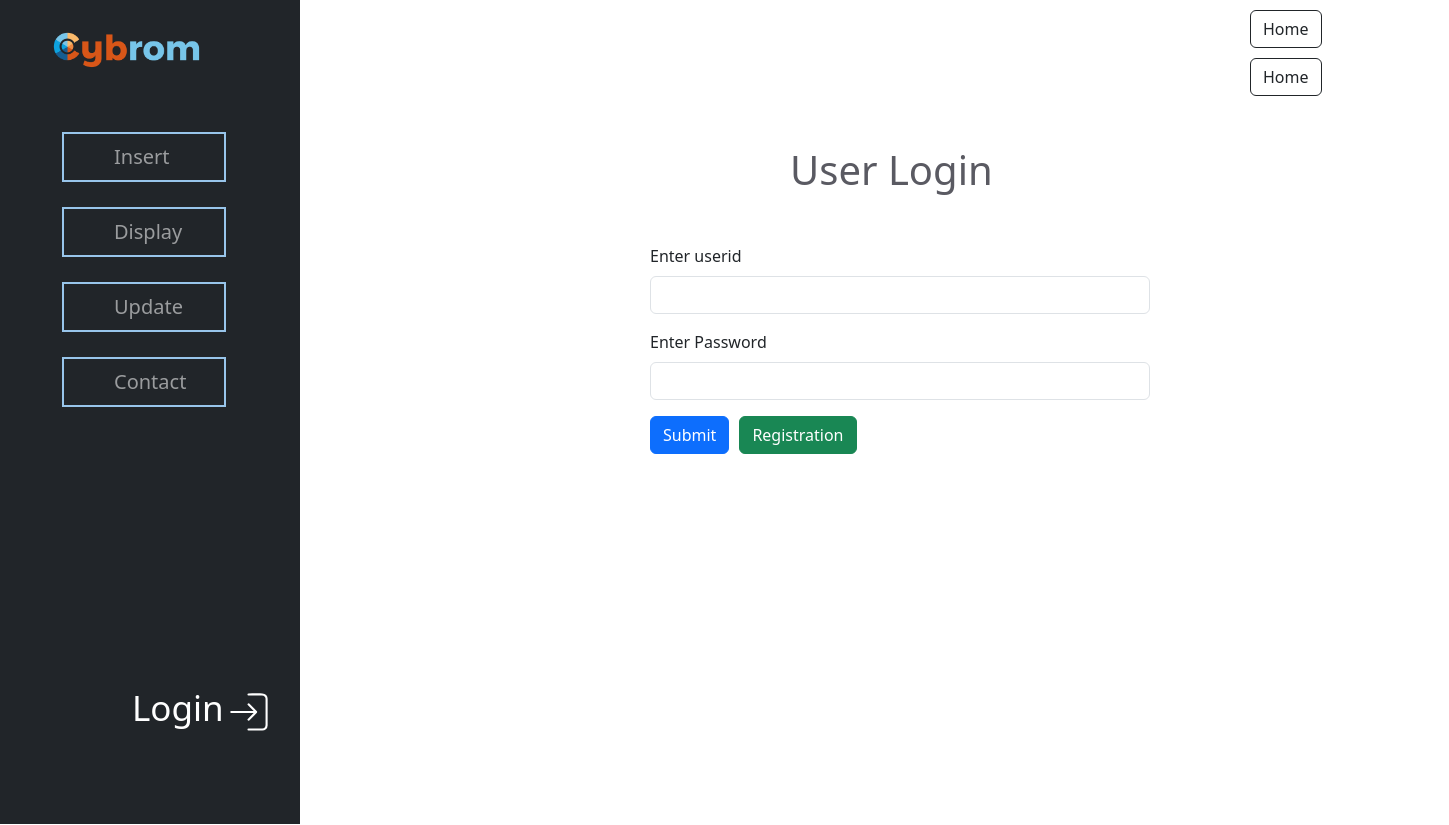
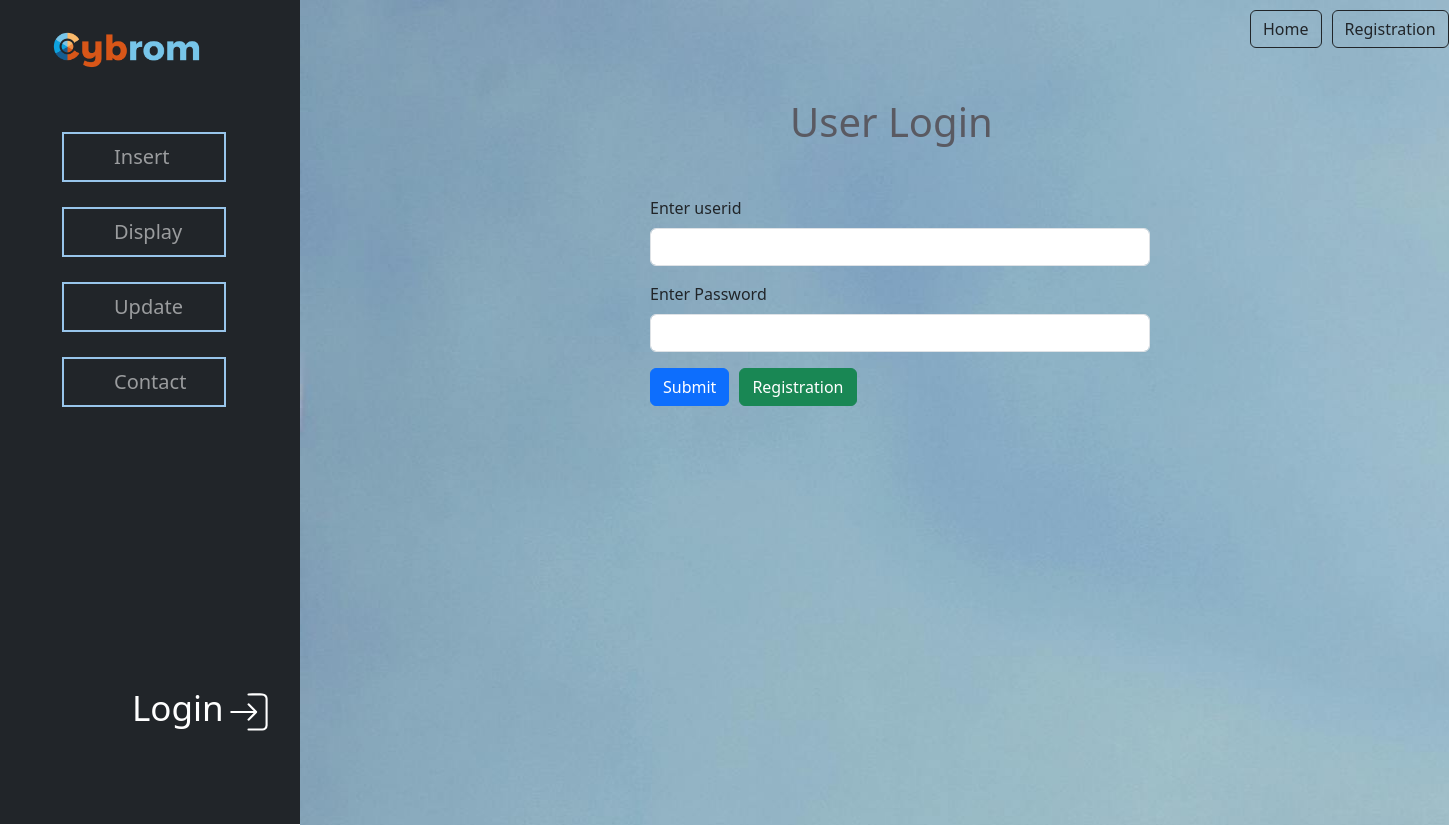
Before and after one commit to rahullokhande123/React.js_Crude, a React (Vite) app: page /login in a window 1280 px wide. Shown: the whole page, 1449 px wide, since content can reach past the window. Built offline with nearby package versions, Linux system fonts and the light colour scheme.

Commit message:
Changes2

```diff
--- a/db/db.json
+++ b/db/db.json
@@ -83,13 +83,6 @@
       "name": "Kuch Bhi",
       "city": "Nhi Pta",
       "fees": "Nhi Dena"
-    },
-    {
-      "id": "fa88",
-      "rollno": "136",
-      "name": "Tokri",
-      "city": "Bhopal",
-      "fees": "111111"
     }
   ],
   "userdata": [
--- a/src/css/style.css
+++ b/src/css/style.css
@@ -76,3 +76,16 @@ h1
     margin-top: 600px;
     margin-right: 100px;
 }
+#rPage{
+    display: block;
+    background-image: url("/public/b3.jpg");
+    width: 90%;
+    height: 825px;
+    padding-left: 350px;
+}
+#LPage{
+    background-image: url("/public/b3.jpg");
+    width: 90%;
+    height: 825px;
+    padding-left: 350px;
+}
--- a/src/pages/Login.jsx
+++ b/src/pages/Login.jsx
@@ -63,11 +63,16 @@ const handleSubmit=(e)=>{
 
     return(
         <>
-        <div style={{display:"block",marginLeft:"350px"}}>
+        <div id='LPage'>
+            <div style={{display:"flex"}}>
+            <Button style={{marginLeft:"600px",marginTop:"10px"}} variant="outline-dark"  onClick={()=>{navigate("/home")}} >Home</Button>
 
-        <Button style={{marginLeft:"600px",marginTop:"10px"}} variant="outline-dark"  onClick={()=>{navigate("/home")}} >Home</Button>
 
-        <Button style={{marginLeft:"600px",marginTop:"10px"}} variant="outline-dark"  onClick={()=>{navigate("/registration")}} >Home</Button>
+            <Button style={{marginLeft:"10px",marginTop:"10px"}} variant="outline-dark"  onClick={()=>{navigate("/registration")}} >Registration</Button>
+
+            </div>
+
+
 
 <h1 style={{marginLeft:"140px",marginBottom:"50px",marginTop:"50px"}}> User Login</h1>
 <Form style={{width:"500px"}}>
--- a/src/pages/Registration.jsx
+++ b/src/pages/Registration.jsx
@@ -29,7 +29,7 @@ const Registration=()=>{
     }
     return(
         <>
-        <div style={{display:"block",marginLeft:"360px"}}>
+        <div id='rPage'>
 
       <Button style={{marginLeft:"600px",marginTop:"10px"}} variant="outline-dark"  onClick={()=>{navigate("/home")}} >Home</Button>
 
@@ -37,7 +37,7 @@ const Registration=()=>{
         Login Page
       </Button>
 
-          <h1 style={{marginBottom:"50px",marginTop:"50px",marginLeft:"100px"}}> User Registration</h1>
+          <h1 style={{marginBottom:"70px",marginTop:"50px",marginLeft:"100px"}}> User Registration</h1>
       <Form style={{width:"500px"}}>
       <Form.Group className="mb-3" controlId="formBasicEmail">
         <Form.Label>Enter Name</Form.Label>
--- a/src/pages/Update.jsx
+++ b/src/pages/Update.jsx
@@ -69,8 +69,8 @@ const Update=()=>{
     return(
         <>
         <div style={{display:"block"}}>
-          <h1 style={{marginLeft:"350px"}}> Update Students Record</h1>
-          <Table striped bordered hover style={{marginLeft:"80px"}}>
+          <h1 style={{marginLeft:"350px",marginBottom:"40px",marginTop:"20px"}}> Update Students Record</h1>
+          <Table striped bordered hover style={{marginLeft:"40px"}}>
           <thead>
              <tr>
                 <th>Roll No</th>
@@ -85,7 +85,7 @@ const Update=()=>{
 
           </Table>
           <br />
-          <div style={{marginBottom:"20px"}}>
+          <div style={{marginBottom:"20px",marginLeft:"80px"}}>
           Edit Rollno<input type="text" name="rollno" value={editData.rollno} onChange={handleInput}></input>
           Name<input type="text" name="name" value={editData.name} onChange={handleInput}></input>
           City<input type="text" name="city" value={editData.city} onChange={handleInput}></input>
```
